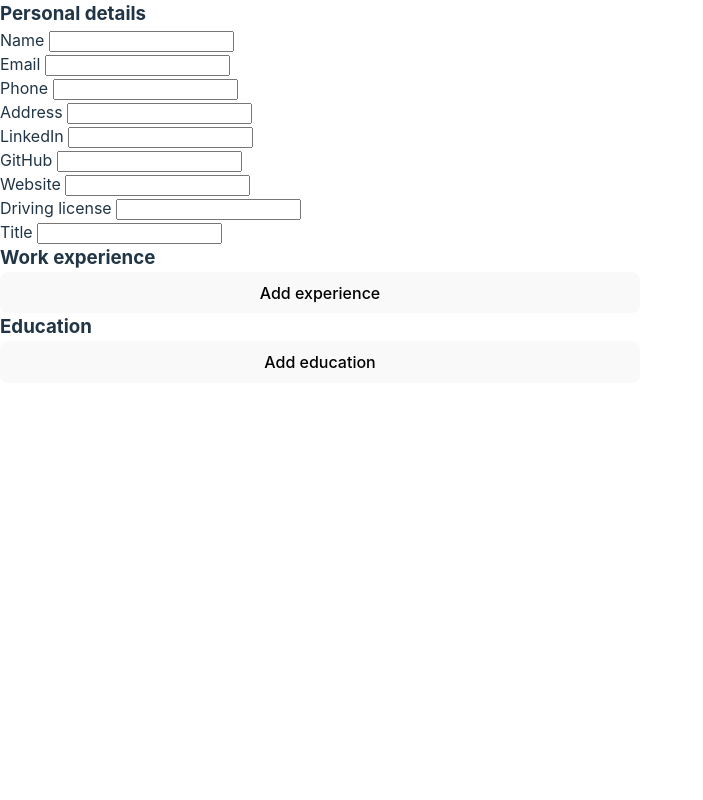
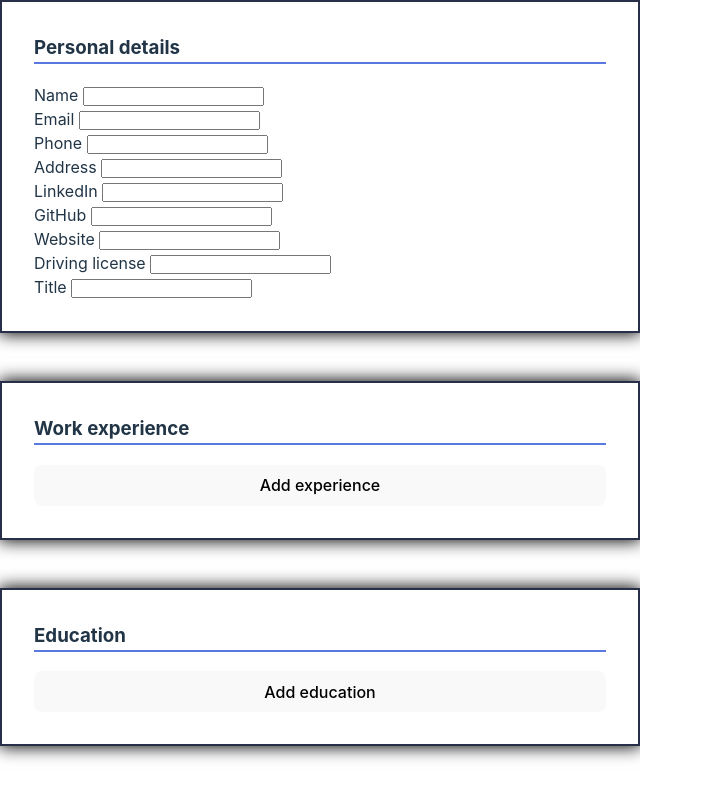
Before and after one commit to Benjent/nice-resume, a Vue app: page / in a window 1280 px wide. Shown: the whole page, without its empty margins (0-703 px from the left). Built offline with nearby package versions, Linux system fonts and the light colour scheme.

Commit message:
feat: make Editor scrollable and apply temporary UI

```diff
--- a/src/components/Category.vue
+++ b/src/components/Category.vue
@@ -6,7 +6,7 @@ defineProps<{ heading: string }>()
 
 <template>
     <main class="category">
-        <h3>{{ heading }}</h3>
+        <h3 class="category__heading">{{ heading }}</h3>
         <slot />
     </main>
 </template>
@@ -15,5 +15,13 @@ defineProps<{ heading: string }>()
 .category {
     display: flex;
     flex-direction: column;
+    padding: 2rem;
+	box-shadow: 0 0 16px 1px #000;
+    border: solid 2px #283049;
+}
+
+.category__heading {
+    margin-bottom: 1.2rem;
+    border-bottom: solid 2px #5879df;
 }
 </style>
--- a/src/components/Editor.vue
+++ b/src/components/Editor.vue
@@ -52,7 +52,7 @@ function deleteTraining(educationIndex: number) {
 
 <template>
     <main class="editor">
-        <Category heading="Personal details">
+        <Category heading="Personal details" class="editor__section">
             <label>
                 Name
                 <input v-model="name" />
@@ -90,7 +90,7 @@ function deleteTraining(educationIndex: number) {
                 <input v-model="title" />
             </label>
         </Category>
-        <Category heading="Work experience">
+        <Category heading="Work experience" class="editor__section">
             <ul>
                 <li v-for="job, jobIndex in workExperience" class="editor__experience">
                     <button @click="() => deleteJob(jobIndex)">Remove</button>
@@ -128,7 +128,7 @@ function deleteTraining(educationIndex: number) {
             </ul>
             <button @click="addJob">Add experience</button>
         </Category>
-        <Category heading="Education">
+        <Category heading="Education" class="editor__section">
             <ul>
                 <li v-for="training, trainingIndex in education" class="editor__experience">
                     <button @click="() => deleteTraining(trainingIndex)">Remove</button>
@@ -161,6 +161,17 @@ function deleteTraining(educationIndex: number) {
 
 <style scoped>
 .editor {
+    display: flex;
+    flex-direction: column;
+    gap: 3rem;
+    place-items: center;
+    overflow-y: scroll;
+    height: 100%;
+}
+
+.editor__section {
+    width: 100%;
+    max-width: 42rem;
 }
 
 .editor__experience {
--- a/src/styles/reset.css
+++ b/src/styles/reset.css
@@ -1,3 +1,5 @@
 * {
     margin: 0;
+    padding: 0;
+    box-sizing: border-box;
 }
--- a/src/styles/style.css
+++ b/src/styles/style.css
@@ -18,6 +18,7 @@
 body {
     display: flex;
     min-height: 100svh;
+    max-height: 100svh;
 }
 
 #app {
```
